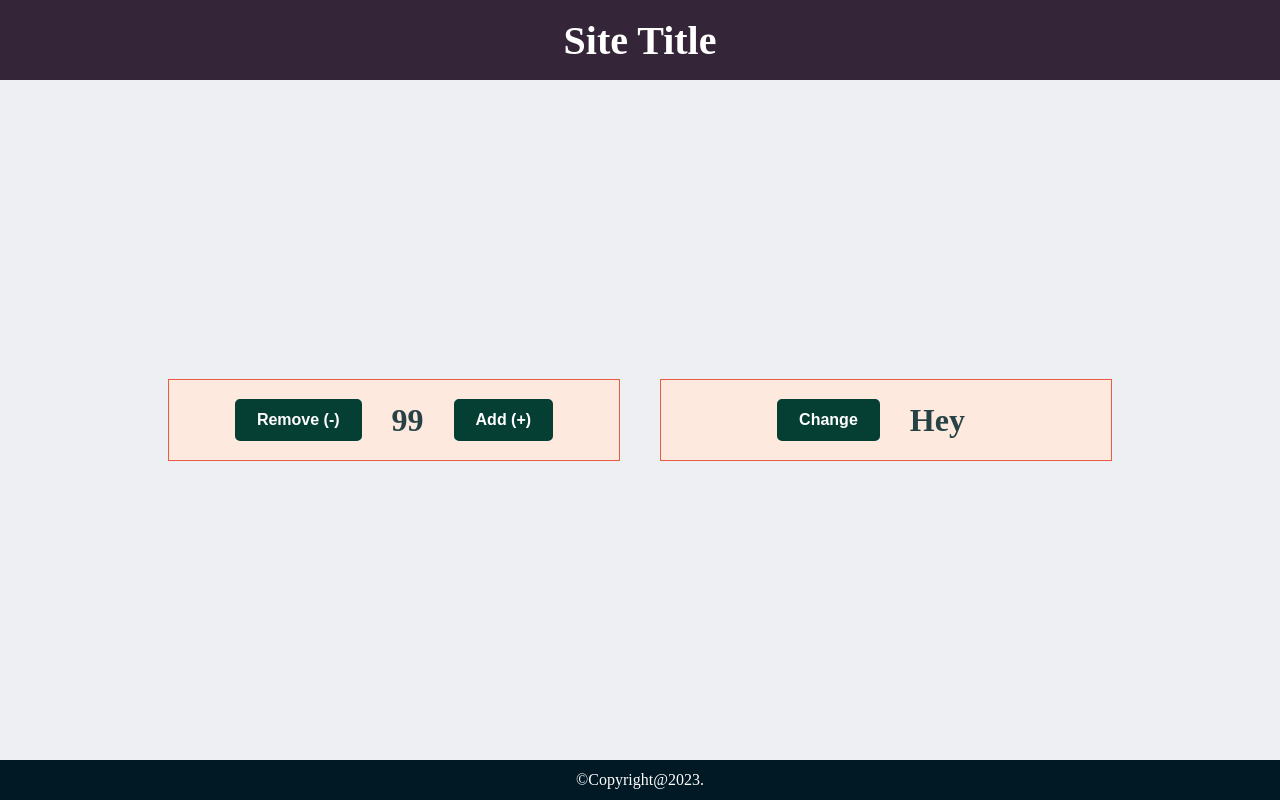
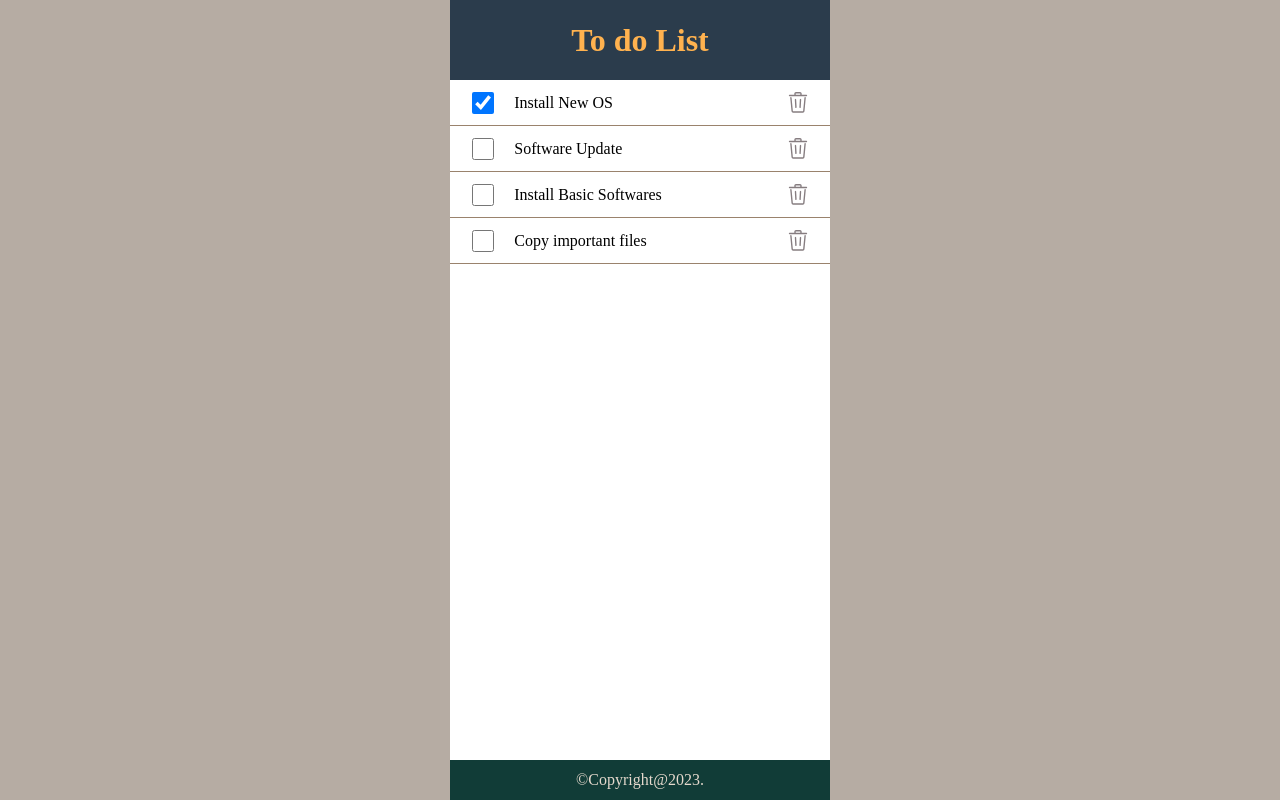
Before and after one commit to sarbudeenmca/react, a React (Create React App) app: page / in a window 1280 px wide. Built offline with nearby package versions, Linux system fonts and the light colour scheme; the HTML template or start-up script is replaced by a standard one.

Commit message:
To do list Check and Delete added

```diff
--- a/package.json
+++ b/package.json
@@ -8,6 +8,7 @@
     "@testing-library/user-event": "^13.5.0",
     "react": "^18.2.0",
     "react-dom": "^18.2.0",
+    "react-icons": "^4.12.0",
     "react-scripts": "^5.0.1",
     "web-vitals": "^2.1.4"
   },
--- a/src/Content.js
+++ b/src/Content.js
@@ -1,42 +1,103 @@
 import React, { useState } from 'react';
+import { GoTrash } from 'react-icons/go';
 
 const Content = () => {
+  const [items, setItems] = useState([
+    {
+      id: 1,
+      desc: "Install New OS",
+      checkbox: true
+    },
+    {
+      id: 2,
+      desc: "Software Update",
+      checkbox: false
+    },
+    {
+      id: 3,
+      desc: "Install Basic Softwares",
+      checkbox: false
+    },
+    {
+      id: 4,
+      desc: "Copy important files",
+      checkbox: false
+    }
+  ]);
 
-  function names() {
-    const name = ["Hello", "Hi", "Hey", "Wow", "Good"];
-    const rand = Math.floor(Math.random() * name.length);
-    return name[rand];
+  const handleCheckbox = (key) => {
+    const updatedItems = items.map((item) => {
+      return item.id === key ? { ...item, checkbox: !item.checkbox } : item
+    })
+    setItems(updatedItems)
   }
 
-  const [cart, setCart] = useState(() => 99);
-  const [name, setName] = useState(() => names());
-
-  const handleName = () => {
-    setName(names());
+  const handleRemove = (key) => {
+      const updatedItems = items.filter((item) => {
+        return item.id!==key;
+      })
+      setItems(updatedItems);
   }
-
-  const handleRemove = () => {
-    setCart(cart - 1);
-  };
-
-  const handleAdd = () => {
-    setCart((prevCart) => { return prevCart + 1 });
-  };
 
   return (
     <main>
-      <div className="box">
-        <button onClick={handleRemove}>Remove (-)</button>
-        <h1>{cart}</h1>
-        <button onClick={handleAdd}>Add (+)</button>
-      </div>
+      <ul className='list'>
+        {items.map((item) => (
+          <li key={item.id}>
+            <div className='cbox'>
+              <input type='checkbox' onChange={() => handleCheckbox(item.id)} checked={item.checkbox} />
+            </div>
+            <div className='cont'>
+              <label className='desc'>{item.desc}</label>
+            </div>
+            <div className='action'>
+              <GoTrash role='button' onClick={() => handleRemove(item.id)} className='icon' />
+            </div>
+          </li>
+        ))
+        }
+      </ul>
+    </main>
+  )
+}
 
-      <div className="box">
-        <button onClick={handleName}>Change</button>
-        <h1>{name}</h1>
-      </div>
-    </main >
-  );
-};
+// const Content = () => {
+
+//   function names() {
+//     const name = ["Hello", "Hi", "Hey", "Wow", "Good"];
+//     const rand = Math.floor(Math.random() * name.length);
+//     return name[rand];
+//   }
+
+//   const [cart, setCart] = useState(() => 99);
+//   const [name, setName] = useState(() => names());
+
+//   const handleName = () => {
+//     setName(names());
+//   }
+
+//   const handleRemove = () => {
+//     setCart(cart - 1);
+//   };
+
+//   const handleAdd = () => {
+//     setCart((prevCart) => { return prevCart + 1 });
+//   };
+
+//   return (
+//     <main>
+//       <div className="box">
+//         <button onClick={handleRemove}>Remove (-)</button>
+//         <h1>{cart}</h1>
+//         <button onClick={handleAdd}>Add (+)</button>
+//       </div>
+
+//       <div className="box">
+//         <button onClick={handleName}>Change</button>
+//         <h1>{name}</h1>
+//       </div>
+//     </main >
+//   );
+// };
 
 export default Content;
--- a/src/Header.js
+++ b/src/Header.js
@@ -3,7 +3,7 @@ import React from 'react'
 const Header = () => {
   return (
     <header>
-        <h1>Site Title</h1>
+        <h1>To do List</h1>
     </header>
   )
 }
--- a/src/index.css
+++ b/src/index.css
@@ -1,53 +1,44 @@
-:root{
-    --header-height:80px;
-    --footer-height:40px;
-    --main-height:calc(100vh - calc(var(--header-height) + var(--footer-height)));
+:root {
+    --header-height: 80px;
+    --footer-height: 40px;
+    --main-height: calc(100vh - calc(var(--header-height) + var(--footer-height)));
 }
 
-body{
-    margin: 0px;
+body {
+    max-width: 380px;
+    margin: 0px auto;
     font-family: poppins;
-    background-color: #FCFCFD;
+    background-color: #b6aca3;
 }
-header{
+
+header {
     width: 100%;
     height: var(--header-height);
-    background-color: #342638;
+    background-color: #2B3C4C;
     float: left;
     display: flex;
     align-items: center;
     justify-content: center;
 }
 
-header h1{
-    color: #fff;
-    font-size: 40px;
-    font-weight: 700!important;
+header h1 {
+    color: #FFB24F;
+    font-weight: 600 !important;
 }
 
-main{
+footer {
     width: 100%;
-    height: var(--main-height);
-    background-color: #EEEFF2;
+    height: var(--footer-height);
+    background-color: #113C37;
     float: left;
+    color: #E5D9CD;
     display: flex;
     align-items: center;
     justify-content: center;
 }
 
-footer{
-    width: 100%;
-    height: var(--footer-height);
-    background-color: #011825;
-    float: left;
-    color: #fff;
-    display: flex;
-    align-items: center;
-    justify-content: center;
-}
-
-div.box{
-    width:450px;
+div.box {
+    width: 450px;
     border: solid 1px #E65D43;
     margin: 20px;
     display: flex;
@@ -56,13 +47,13 @@ div.box{
     background-color: #FDE9DE;
 }
 
-div.box h1{
+div.box h1 {
     display: inline;
     color: #274245;
     padding: 0px 30px;
 }
 
-.box button{
+.box button {
     display: inline-block;
     padding: 10px 20px;
     font-size: 16px;
@@ -78,3 +69,68 @@ div.box h1{
     background-color: #053F34;
     color: #fff;
 }
+
+main {
+    width: 100%;
+    height: var(--main-height);
+    background-color: #ffffff;
+    float: left;
+    display: flex;
+    justify-content: flex-start;
+    flex-direction: column;
+}
+
+.list {
+    list-style: none;
+    margin: 0px;
+    padding: 0px;
+}
+
+.list li {
+    max-width: 100%;
+    height: 45px;
+    display: flex;
+    justify-content: space-between;
+    flex-direction: row;
+    align-items: center;
+    border-bottom: solid 1px #9a836d;
+    padding: 0px 15px;
+    transition: all 200ms;
+}
+
+.list li:hover{
+    background-color: #E5D9CD;
+}
+
+.list .cbox,.list .action{
+    height: 45px;
+    width: 45px;
+    text-align: center;
+}
+
+.list .cont{
+    width: 100%;
+    padding-left: 15px;
+}
+
+.list li input {
+    height: 22px;
+    width: 22px;
+    cursor: pointer;
+    margin-top: 12px;
+}
+
+.list li .icon {
+    font-size: 22px;
+    cursor: pointer;
+    color: #867d80;
+    margin-top: 12px;
+}
+
+.list li .icon:hover {
+    color: rgb(236, 10, 63);
+}
+
+.list li .desc{
+    text-align: left;
+}
```
Also changed, not shown: 1 other file (tests, documents, lock files or other folders). Lines whose indentation alone changed are shown as unchanged.
